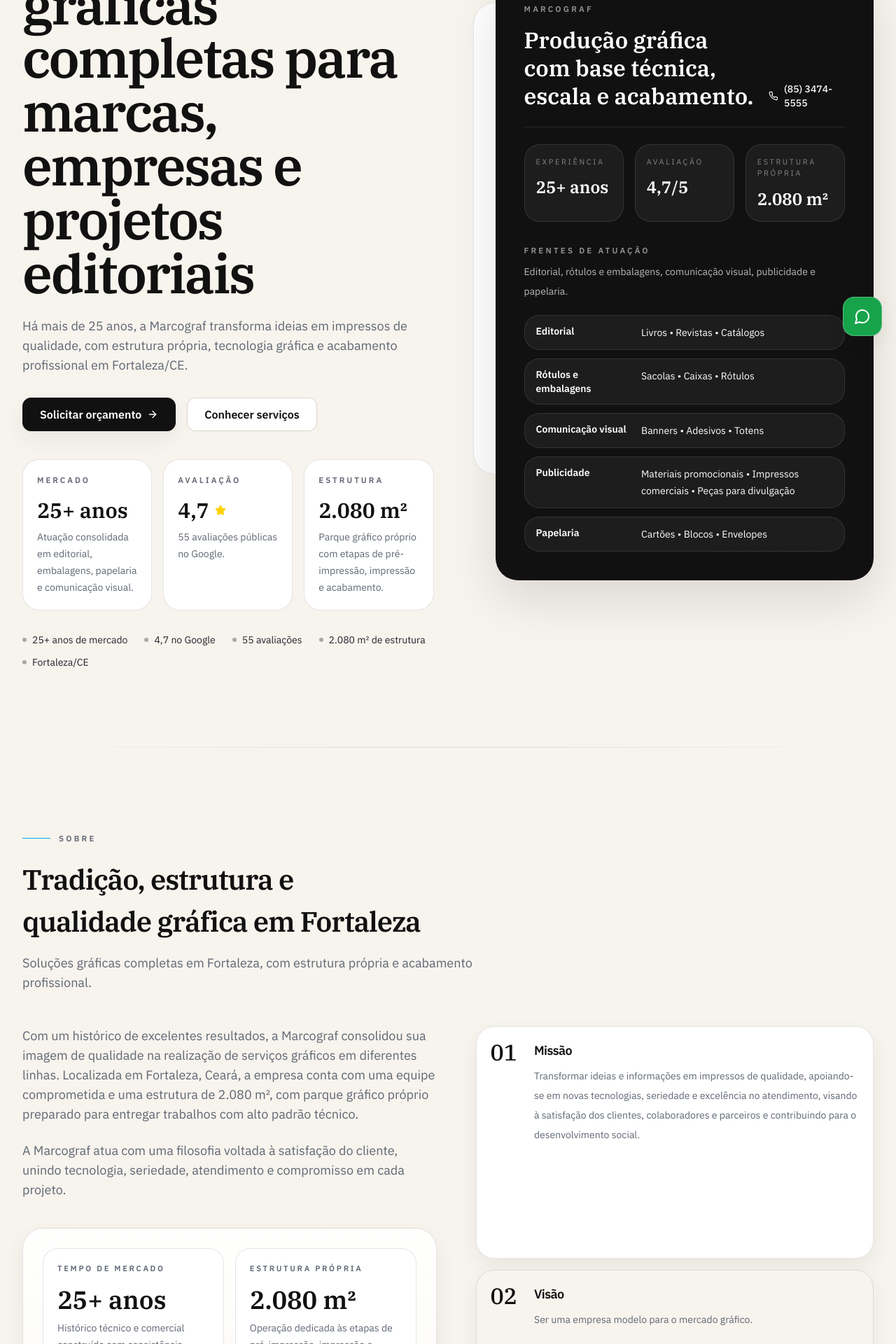
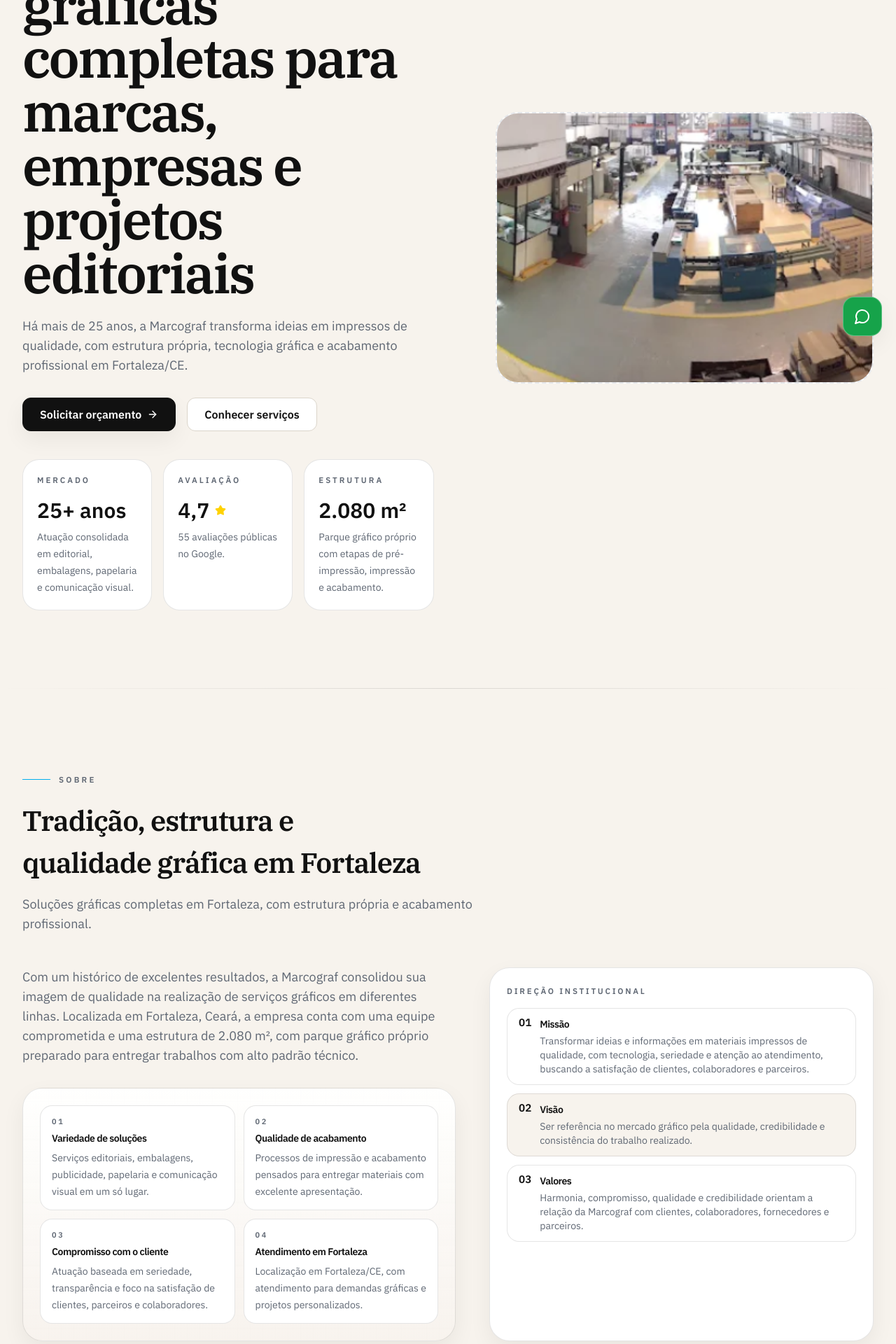
Before and after one commit to leonardodesaboia/Marcograf, a React (Vite) app: page / in a window 1280 px wide. Shown: the part 300-2220 px from the top of the page at 70% size. Built offline with nearby package versions, Linux system fonts and the light colour scheme.

Commit message:
style: corrigido informações repetitivas e hero

```diff
--- a/src/App.tsx
+++ b/src/App.tsx
@@ -1,5 +1,10 @@
+import { MotionConfig } from "framer-motion";
 import { Home } from "@/pages/Home";
 
 export default function App() {
-  return <Home />;
+  return (
+    <MotionConfig reducedMotion="user">
+      <Home />
+    </MotionConfig>
+  );
 }
--- a/src/components/sections/About.tsx
+++ b/src/components/sections/About.tsx
@@ -10,41 +10,26 @@
     <Section id={sectionIds.about} className="section-divider">
       <SectionTitle eyebrow="Sobre" title={company.about.title} description={company.tagline} />
 
-      <div className="mt-12 grid gap-10 lg:grid-cols-[1.02fr_0.98fr] lg:gap-14">
+      <div className="mt-12 grid gap-8 lg:grid-cols-[1.06fr_0.94fr] lg:gap-12">
         <div>
-          <div className="space-y-6 text-base leading-8 text-muted sm:text-lg">
-            {company.about.paragraphs.map((paragraph) => (
-              <p key={paragraph}>{paragraph}</p>
-            ))}
-          </div>
+          <p className="text-base leading-8 text-muted sm:text-lg">{company.about.paragraphs[0]}</p>
 
-          <div className="mt-10 rounded-[1.9rem] border border-black/10 bg-editorial-paper p-6 shadow-soft sm:p-7">
-            <div className="grid gap-4 sm:grid-cols-2">
-              <div className="rounded-[1.35rem] border border-black/10 bg-white px-5 py-5">
-                <p className="text-[0.7rem] font-semibold uppercase tracking-[0.24em] text-muted">Tempo de mercado</p>
-                <p className="mt-4 font-display text-4xl font-semibold text-ink">{company.years} anos</p>
-                <p className="mt-2 text-sm leading-6 text-muted">Histórico técnico e comercial construído com consistência.</p>
-              </div>
-              <div className="rounded-[1.35rem] border border-black/10 bg-white px-5 py-5">
-                <p className="text-[0.7rem] font-semibold uppercase tracking-[0.24em] text-muted">Estrutura própria</p>
-                <p className="mt-4 font-display text-4xl font-semibold text-ink">{company.area}</p>
-                <p className="mt-2 text-sm leading-6 text-muted">Operação dedicada às etapas de pré-impressão, impressão e acabamento.</p>
-              </div>
-            </div>
-
-            <div className="mt-4 grid gap-3 sm:grid-cols-2">
-              {differentials.slice(0, 4).map((item, index) => (
-                <div key={item.title} className="rounded-[1.2rem] border border-black/10 bg-white px-4 py-4">
+          <div className="mt-8 rounded-[1.8rem] border border-black/10 bg-editorial-paper p-5 shadow-soft sm:p-6">
+            <div className="grid gap-3 sm:grid-cols-2">
+              {differentials.slice(2, 6).map((item, index) => (
+                <div key={item.title} className="rounded-[1.1rem] border border-black/10 bg-white px-4 py-3.5">
                   <p className="text-[0.68rem] font-semibold uppercase tracking-[0.24em] text-muted">0{index + 1}</p>
-                  <h3 className="mt-2 text-base font-semibold text-ink">{item.title}</h3>
-                  <p className="mt-2 text-sm leading-6 text-muted">{item.description}</p>
+                  <h3 className="mt-1.5 text-sm font-semibold text-ink">{item.title}</h3>
+                  <p className="mt-1.5 text-sm leading-6 text-muted">{item.description}</p>
                 </div>
               ))}
             </div>
           </div>
         </div>
 
-        <div className="grid gap-4">
+        <div className="rounded-[1.8rem] border border-black/10 bg-white p-5 shadow-soft sm:p-6">
+          <p className="text-[0.72rem] font-semibold uppercase tracking-[0.24em] text-muted">Direção institucional</p>
+          <div className="mt-4 grid gap-3 sm:grid-cols-3 lg:grid-cols-1">
           {company.about.pillars.map((pillar, index) => (
             <motion.div
               key={pillar.title}
@@ -52,19 +37,18 @@
               whileInView={{ opacity: 1, y: 0 }}
               viewport={{ once: true, amount: 0.2 }}
               transition={{ duration: 0.35, delay: index * 0.06 }}
-              className={`rounded-[1.6rem] border border-black/10 px-5 py-5 shadow-soft ${
-                index === 1 ? "bg-paper" : "bg-white"
-              }`}
+              className={`rounded-[1.1rem] border border-black/10 px-4 py-3 ${index === 1 ? "bg-paper" : "bg-white"}`}
             >
-              <div className="grid gap-4 sm:grid-cols-[auto_1fr] sm:gap-6">
-                <p className="font-display text-[2rem] leading-none text-black/24">0{index + 1}</p>
+              <div className="grid items-start gap-2 sm:grid-cols-[auto_1fr] sm:gap-3">
+                <p className="text-[0.95rem] font-semibold leading-none text-black/24">0{index + 1}</p>
                 <div>
-                  <h3 className="text-lg font-semibold text-ink">{pillar.title}</h3>
-                  <p className="mt-2 text-sm leading-7 text-muted">{pillar.description}</p>
+                  <h3 className="text-sm font-semibold text-ink">{pillar.title}</h3>
+                  <p className="mt-1 text-sm leading-5.5 text-muted">{pillar.description}</p>
                 </div>
               </div>
             </motion.div>
           ))}
+          </div>
         </div>
       </div>
     </Section>
--- a/src/components/sections/Contact.tsx
+++ b/src/components/sections/Contact.tsx
@@ -1,4 +1,4 @@
-import { ArrowUpRight, Mail, MapPin, Phone } from "lucide-react";
+import { ArrowUpRight, Mail, Phone } from "lucide-react";
 import { company } from "@/data/company";
 import { sectionIds } from "@/lib/constants";
 import { ContactForm } from "@/components/forms/ContactForm";
@@ -16,14 +16,14 @@
           <div className="bg-technical-grid absolute inset-0 opacity-[0.08]" aria-hidden="true" />
           <div className="relative">
             <p className="text-[0.72rem] font-semibold uppercase tracking-[0.26em] text-white/55">Contato comercial</p>
-            <h3 className="mt-5 max-w-sm font-display text-[2.2rem] font-semibold leading-tight">
+            <h3 className="mt-5 max-w-sm text-[2rem] font-semibold leading-tight sm:text-[2.15rem]">
               Dados diretos para orçamento e alinhamento técnico.
             </h3>
 
             <div className="mt-8 space-y-6">
               <div className="border-t border-white/12 pt-6">
                 <div className="flex items-start gap-4">
-                  <Phone className="mt-0.5 h-5 w-5 text-white/70" />
+                  <Phone className="mt-0.5 h-5 w-5 text-white/70" aria-hidden="true" />
                   <div>
                     <h4 className="text-lg font-semibold text-white">Telefone comercial</h4>
                     <a href={company.phoneLink} className="mt-2 inline-block text-sm text-white/72 transition hover:text-white">
@@ -35,14 +35,14 @@
 
               <div className="border-t border-white/12 pt-6">
                 <div className="flex items-start gap-4">
-                  <Mail className="mt-0.5 h-5 w-5 text-white/70" />
+                  <Mail className="mt-0.5 h-5 w-5 text-white/70" aria-hidden="true" />
                   <div>
                     <h4 className="text-lg font-semibold text-white">E-mails</h4>
                     <div className="mt-2 space-y-1 text-sm">
-                      <a href={`mailto:${company.emails.budget}`} className="block text-white/72 transition hover:text-white">
+                      <a href={`mailto:${company.emails.budget}`} className="block break-all text-white/72 transition hover:text-white">
                         {company.emails.budget}
                       </a>
-                      <a href={`mailto:${company.emails.commercial}`} className="block text-white/72 transition hover:text-white">
+                      <a href={`mailto:${company.emails.commercial}`} className="block break-all text-white/72 transition hover:text-white">
                         {company.emails.commercial}
                       </a>
                     </div>
@@ -50,15 +50,6 @@
                 </div>
               </div>
 
-              <div className="border-t border-white/12 pt-6">
-                <div className="flex items-start gap-4">
-                  <MapPin className="mt-0.5 h-5 w-5 text-white/70" />
-                  <div>
-                    <h4 className="text-lg font-semibold text-white">Endereço</h4>
-                    <p className="mt-2 text-sm leading-7 text-white/72">{company.address.full}</p>
-                  </div>
-                </div>
-              </div>
             </div>
           </div>
         </div>
@@ -69,7 +60,7 @@
       <div className="mt-8 grid gap-6 lg:grid-cols-[0.9fr_1.1fr]">
         <div className="rounded-[2rem] border border-black/10 bg-white p-6 shadow-soft sm:p-8">
           <p className="text-[0.72rem] font-semibold uppercase tracking-[0.24em] text-muted">Localização</p>
-          <h3 className="mt-4 font-display text-[2rem] font-semibold leading-tight text-ink">Estrutura própria em Fortaleza/CE</h3>
+          <h3 className="mt-4 text-[1.8rem] font-semibold leading-tight text-ink sm:text-[1.95rem]">Estrutura própria em Fortaleza/CE</h3>
           <p className="mt-4 text-sm leading-7 text-muted">
             Atendimento presencial para alinhamento técnico, acompanhamento de produção e retirada combinada, com estrutura própria e fácil acesso.
           </p>
@@ -82,14 +73,14 @@
           <div className="mt-6 flex flex-col gap-3 sm:flex-row sm:flex-wrap">
             <Button href={company.map.searchUrl} target="_blank" rel="noreferrer">
               Ver rotas
-              <ArrowUpRight className="ml-2 h-4 w-4" />
+              <ArrowUpRight className="ml-2 h-4 w-4" aria-hidden="true" />
             </Button>
             <Button href={company.phoneLink} variant="secondary">
-              <Phone className="mr-2 h-4 w-4" />
+              <Phone className="mr-2 h-4 w-4" aria-hidden="true" />
               Ligar para a empresa
             </Button>
             <Button href={`mailto:${company.emails.budget}`} variant="secondary">
-              <Mail className="mr-2 h-4 w-4" />
+              <Mail className="mr-2 h-4 w-4" aria-hidden="true" />
               Enviar e-mail
             </Button>
           </div>
--- a/src/components/sections/Hero.tsx
+++ b/src/components/sections/Hero.tsx
@@ -1,7 +1,6 @@
-import { ArrowRight, Phone, Star } from "lucide-react";
+import { ArrowRight, Star } from "lucide-react";
 import { motion } from "framer-motion";
 import { company } from "@/data/company";
-import { services } from "@/data/services";
 import { sectionIds } from "@/lib/constants";
 import { useScrollToSection } from "@/hooks/useScrollToSection";
 import { Button } from "@/components/ui/Button";
@@ -21,7 +20,7 @@
           transition={{ duration: 0.5 }}
         >
           <Badge className="border-black/10 bg-white text-ink">Indústria gráfica em Fortaleza/CE</Badge>
-          <h1 className="mt-6 max-w-4xl font-display text-balance text-[2.9rem] font-semibold leading-none text-ink sm:text-[4rem] lg:text-[4.8rem]">
+          <h1 className="mt-6 max-w-4xl font-display text-balance text-[2.45rem] font-semibold leading-none text-ink sm:text-[3.25rem] lg:text-[4.8rem]">
             {company.hero.title}
           </h1>
           <p className="mt-6 max-w-2xl text-base leading-8 text-muted sm:text-lg">{company.hero.description}</p>
@@ -29,42 +28,34 @@
           <div className="mt-8 flex flex-col gap-4 sm:flex-row">
             <Button size="lg" onClick={scrollToSection(`#${sectionIds.contact}`)}>
               Solicitar orçamento
-              <ArrowRight className="ml-2 h-4 w-4" />
+              <ArrowRight className="ml-2 h-4 w-4" aria-hidden="true" />
             </Button>
             <Button size="lg" variant="secondary" onClick={scrollToSection(`#${sectionIds.services}`)}>
               Conhecer serviços
             </Button>
           </div>
 
-          <div className="mt-10 grid gap-4 sm:grid-cols-3">
+          <div className="mt-10 grid gap-4 md:grid-cols-3">
             <div className="rounded-[1.5rem] border border-black/10 bg-white p-5">
               <p className="text-[0.72rem] font-semibold uppercase tracking-[0.26em] text-muted">Mercado</p>
-              <p className="mt-4 font-display text-3xl font-semibold text-ink">{company.years} anos</p>
+              <p className="mt-4 text-3xl font-semibold text-ink">{company.years} anos</p>
               <p className="mt-2 text-sm leading-6 text-muted">Atuação consolidada em editorial, embalagens, papelaria e comunicação visual.</p>
             </div>
             <div className="rounded-[1.5rem] border border-black/10 bg-white p-5">
               <p className="text-[0.72rem] font-semibold uppercase tracking-[0.26em] text-muted">Avaliação</p>
               <div className="mt-4 flex items-center gap-2">
-                <p className="font-display text-3xl font-semibold text-ink">{String(company.rating).replace(".", ",")}</p>
-                <Star className="h-4 w-4 fill-yellow text-yellow" />
+                <p className="text-3xl font-semibold text-ink">{String(company.rating).replace(".", ",")}</p>
+                <Star className="h-4 w-4 fill-yellow text-yellow" aria-hidden="true" />
               </div>
               <p className="mt-2 text-sm leading-6 text-muted">{company.reviews} avaliações públicas no Google.</p>
             </div>
             <div className="rounded-[1.5rem] border border-black/10 bg-white p-5">
               <p className="text-[0.72rem] font-semibold uppercase tracking-[0.26em] text-muted">Estrutura</p>
-              <p className="mt-4 font-display text-3xl font-semibold text-ink">{company.area}</p>
+              <p className="mt-4 text-3xl font-semibold text-ink">{company.area}</p>
               <p className="mt-2 text-sm leading-6 text-muted">Parque gráfico próprio com etapas de pré-impressão, impressão e acabamento.</p>
             </div>
           </div>
 
-          <div className="mt-8 flex flex-wrap gap-x-6 gap-y-3 text-sm text-graphite">
-            {company.hero.badges.map((item) => (
-              <span key={item} className="inline-flex items-center gap-2">
-                <span className="h-1.5 w-1.5 rounded-full bg-black/30" />
-                {item}
-              </span>
-            ))}
-          </div>
         </motion.div>
 
         <motion.div
@@ -74,65 +65,8 @@
           transition={{ duration: 0.55 }}
           className="relative lg:pl-6"
         >
-          <div className="absolute -left-2 top-10 hidden h-[78%] w-[88%] rounded-[2rem] border border-black/8 bg-white sm:block" />
-          <div className="absolute right-0 top-0 hidden h-[88%] w-[72%] rounded-[2rem] border border-cyan/25 bg-white/70 sm:block" />
-
-          <div className="cmyk-stripe relative overflow-hidden rounded-[2rem] border border-black/10 bg-ink text-white shadow-panel">
-            <div className="bg-technical-grid absolute inset-0 opacity-[0.08]" aria-hidden="true" />
-
-            <div className="relative p-7 sm:p-8 lg:p-10">
-              <div className="flex flex-col gap-5 border-b border-white/10 pb-6 sm:flex-row sm:items-end sm:justify-between">
-                <div>
-                  <p className="text-[0.72rem] font-semibold uppercase tracking-[0.28em] text-white/55">Marcograf</p>
-                  <p className="mt-4 max-w-sm font-display text-[2rem] font-semibold leading-tight">
-                    Produção gráfica com base técnica, escala e acabamento.
-                  </p>
-                </div>
-                <a
-                  href={company.phoneLink}
-                  className="inline-flex items-center gap-2 text-sm font-medium text-white/78 transition hover:text-white"
-                >
-                  <Phone className="h-4 w-4" />
-                  {company.phone}
-                </a>
-              </div>
-
-              <div className="mt-6 grid gap-4 sm:grid-cols-3">
-                <div className="rounded-[1.4rem] border border-white/10 bg-white/5 p-4">
-                  <p className="text-[0.68rem] uppercase tracking-[0.24em] text-white/45">Experiência</p>
-                  <p className="mt-3 font-display text-2xl font-semibold">{company.years} anos</p>
-                </div>
-                <div className="rounded-[1.4rem] border border-white/10 bg-white/5 p-4">
-                  <p className="text-[0.68rem] uppercase tracking-[0.24em] text-white/45">Avaliação</p>
-                  <p className="mt-3 font-display text-2xl font-semibold">{String(company.rating).replace(".", ",")}/5</p>
-                </div>
-                <div className="rounded-[1.4rem] border border-white/10 bg-white/5 p-4">
-                  <p className="text-[0.68rem] uppercase tracking-[0.24em] text-white/45">Estrutura própria</p>
-                  <p className="mt-3 font-display text-2xl font-semibold">{company.area}</p>
-                </div>
-              </div>
-
-              <div className="mt-8">
-                <div className="flex items-center justify-between gap-4">
-                  <div>
-                    <p className="text-[0.72rem] font-semibold uppercase tracking-[0.28em] text-white/55">Frentes de atuação</p>
-                    <p className="mt-2 text-sm leading-7 text-white/70">Editorial, rótulos e embalagens, comunicação visual, publicidade e papelaria.</p>
-                  </div>
-                </div>
-
-                <div className="mt-5 grid gap-3">
-                  {services.map((service) => (
-                    <div
-                      key={service.title}
-                      className="grid gap-2 rounded-[1.35rem] border border-white/10 bg-white/5 px-4 py-3 sm:grid-cols-[minmax(0,0.52fr)_minmax(0,1fr)] sm:items-start"
-                    >
-                      <p className="text-sm font-semibold text-white">{service.title}</p>
-                      <p className="text-sm leading-6 text-white/62">{service.items.slice(0, 3).join(" • ")}</p>
-                    </div>
-                  ))}
-                </div>
-              </div>
-            </div>
+          <div className="overflow-hidden rounded-[2rem] border-2 border-dashed border-black/12 bg-stone-50">
+            <img src="structure.png" alt="Imagem do maquinário" className="h-96 w-full object-cover" width="800" height="384"/>
           </div>
         </motion.div>
       </div>
--- a/src/components/sections/Services.tsx
+++ b/src/components/sections/Services.tsx
@@ -58,7 +58,7 @@
 
                 <div>
                   <span className={`mb-4 block h-1 w-14 rounded-full ${accents[index]}`} aria-hidden="true" />
-                  <h3 className="font-display text-[1.9rem] font-semibold text-ink">{service.title}</h3>
+                  <h3 className="text-[1.5rem] font-semibold text-ink sm:text-[1.65rem]">{service.title}</h3>
                 </div>
 
                 <div>
--- a/src/data/company.ts
+++ b/src/data/company.ts
@@ -54,16 +54,16 @@
       {
         title: "Missão",
         description:
-          "Transformar ideias e informações em impressos de qualidade, apoiando-se em novas tecnologias, seriedade e excelência no atendimento, visando à satisfação dos clientes, colaboradores e parceiros e contribuindo para o desenvolvimento social.",
+          "Transformar ideias e informações em materiais impressos de qualidade, com tecnologia, seriedade e atenção ao atendimento, buscando a satisfação de clientes, colaboradores e parceiros.",
       },
       {
         title: "Visão",
-        description: "Ser uma empresa modelo para o mercado gráfico.",
+        description: "Ser referência no mercado gráfico pela qualidade, credibilidade e consistência do trabalho realizado.",
       },
       {
         title: "Valores",
         description:
-          "Harmonia, compromisso, qualidade e credibilidade orientam a atuação da Marcograf em suas relações com clientes, colaboradores, fornecedores e parceiros.",
+          "Harmonia, compromisso, qualidade e credibilidade orientam a relação da Marcograf com clientes, colaboradores, fornecedores e parceiros.",
       },
     ],
   },
--- a/src/pages/Home.tsx
+++ b/src/pages/Home.tsx
@@ -4,7 +4,6 @@
 import { About } from "@/components/sections/About";
 import { Contact } from "@/components/sections/Contact";
 import { Hero } from "@/components/sections/Hero";
-import { Process } from "@/components/sections/Process";
 import { Services } from "@/components/sections/Services";
 import { Structure } from "@/components/sections/Structure";
 import { Testimonials } from "@/components/sections/Testimonials";
@@ -41,7 +40,6 @@
           <Services />
           <Structure />
           <Testimonials />
-          <Process />
           <Contact />
         </main>
         <WhatsAppButton />
```
Also changed, not shown: src/components/layout/Footer.tsx (+11 -11 lines), src/components/sections/Structure.tsx (+5 -10 lines), src/components/sections/Testimonials.tsx (+20 -8 lines), public/structure.png (added).
